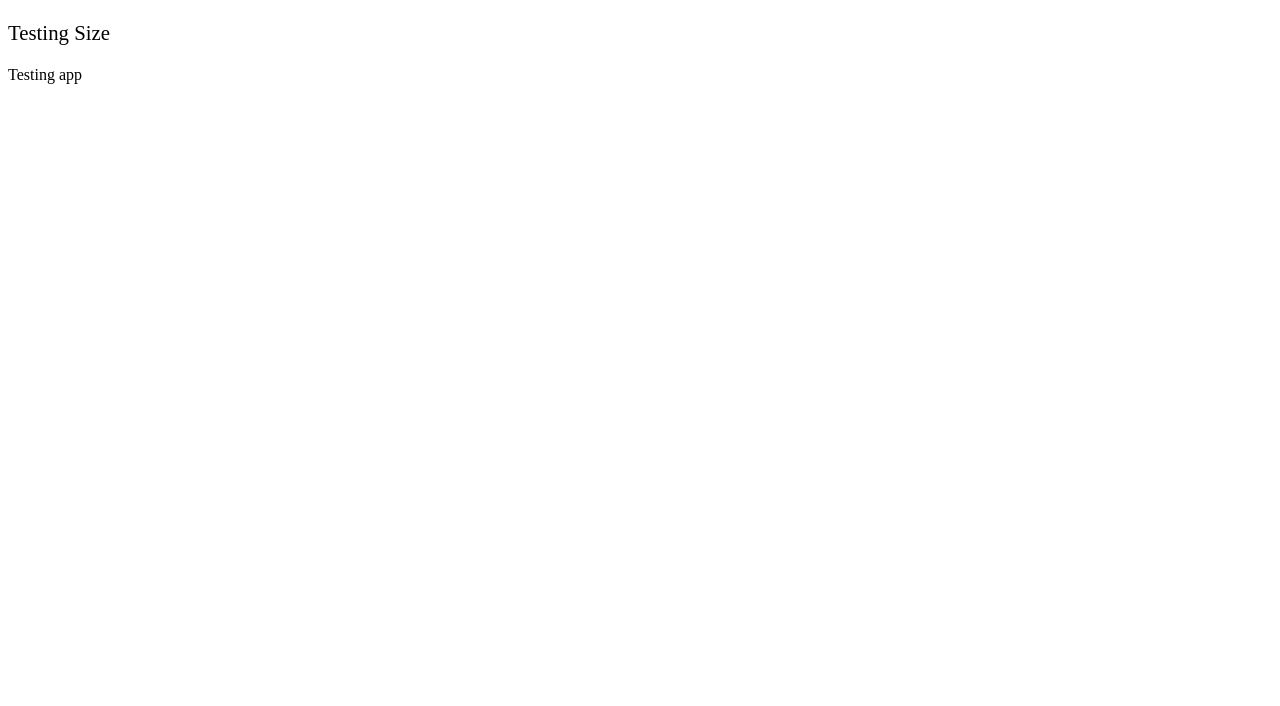
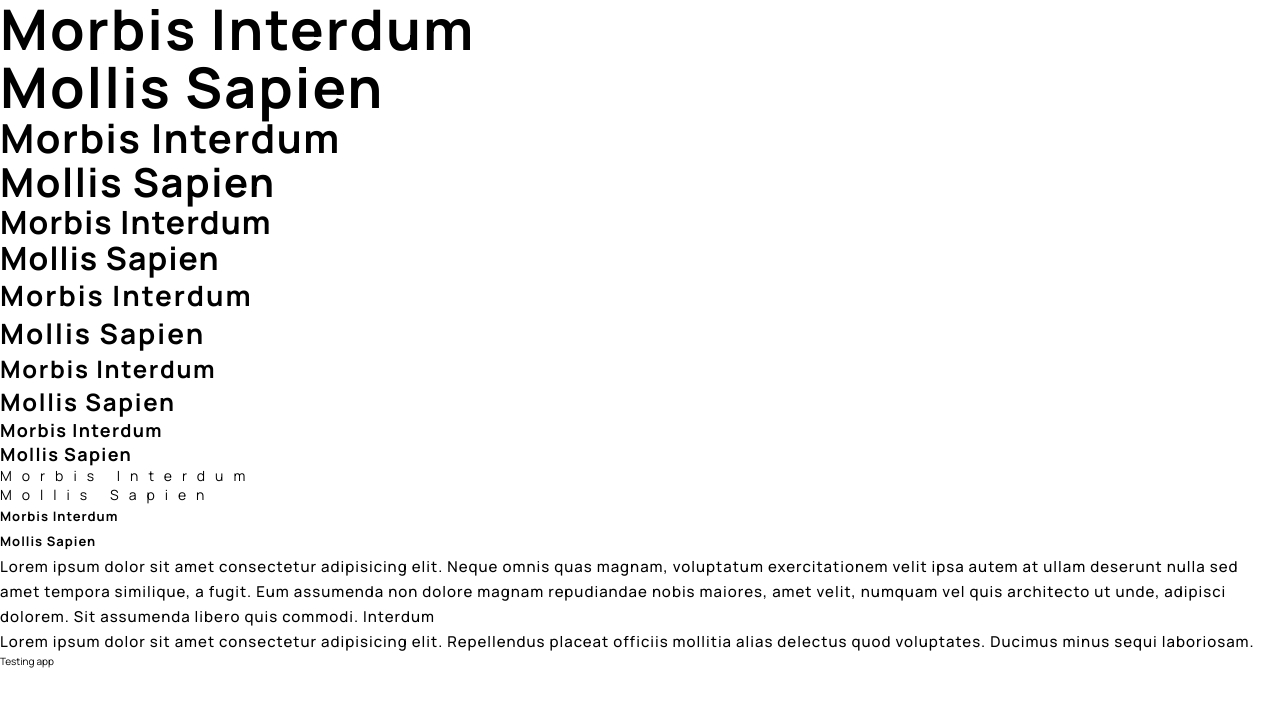
Before and after one commit to MauricioMorenoMorales/FM-16-audiophile-e-comerce, a React (Create React App) app: page / in a window 1280 px wide. Shown: the top 706 px of the page. Built offline with nearby package versions, Linux system fonts and the light colour scheme.

Commit message:
Text atom structure completed

```diff
--- a/public/index.html
+++ b/public/index.html
@@ -1,14 +1,12 @@
 <!DOCTYPE html>
 <html lang="en">
+
 <head>
   <meta charset="utf-8" />
   <link rel="icon" href="%PUBLIC_URL%/favicon.ico" />
   <meta name="viewport" content="width=device-width, initial-scale=1" />
   <meta name="theme-color" content="#000000" />
-    <meta
-      name="description"
-      content="Web site created using create-react-app"
-    />
+  <meta name="description" content="Web site created using create-react-app" />
   <link rel="apple-touch-icon" href="%PUBLIC_URL%/logo192.png" />
   <!--
       manifest.json provides metadata used when your web app is installed on a
@@ -24,8 +22,12 @@
       work correctly both with client-side routing and a non-root public URL.
       Learn how to configure a non-root public URL by running `npm run build`.
     -->
+  <link rel="preconnect" href="https://fonts.googleapis.com">
+  <link rel="preconnect" href="https://fonts.gstatic.com" crossorigin>
+  <link href="https://fonts.googleapis.com/css2?family=Manrope:wght@400;500;700&display=swap" rel="stylesheet">
   <title>React App</title>
 </head>
+
 <body>
   <noscript>You need to enable JavaScript to run this app.</noscript>
   <div id="root"></div>
@@ -40,4 +42,5 @@
       To create a production bundle, use `npm run build` or `yarn build`.
     -->
 </body>
+
 </html>
--- a/src/App.tsx
+++ b/src/App.tsx
@@ -1,9 +1,37 @@
-import Text from './components/atoms/Typography';
+import Text from './components/atoms/Text';
 
 const App = () => {
 	return (
 		<div>
-			<Text size="subTitle">Testing Size</Text>
+			<Text size="h1">Morbis Interdum</Text>
+			<Text size="h1">Mollis Sapien</Text>
+			<Text size="h2">Morbis Interdum</Text>
+			<Text size="h2">Mollis Sapien</Text>
+			<Text size="h3">Morbis Interdum</Text>
+			<Text size="h3">Mollis Sapien</Text>
+			<Text size="h4">Morbis Interdum</Text>
+			<Text size="h4">Mollis Sapien</Text>
+			<Text size="h5">Morbis Interdum</Text>
+			<Text size="h5">Mollis Sapien</Text>
+			<Text size="h6">Morbis Interdum</Text>
+			<Text size="h6">Mollis Sapien</Text>
+			<Text size="overline">Morbis Interdum</Text>
+			<Text size="overline">Mollis Sapien</Text>
+			<Text size="subtitle">Morbis Interdum</Text>
+			<Text size="subtitle">Mollis Sapien</Text>
+			<Text size="p">
+				Lorem ipsum dolor sit amet consectetur adipisicing elit. Neque omnis
+				quas magnam, voluptatum exercitationem velit ipsa autem at ullam
+				deserunt nulla sed amet tempora similique, a fugit. Eum assumenda non
+				dolore magnam repudiandae nobis maiores, amet velit, numquam vel quis
+				architecto ut unde, adipisci dolorem. Sit assumenda libero quis commodi.
+				Interdum
+			</Text>
+			<Text size="p">
+				Lorem ipsum dolor sit amet consectetur adipisicing elit. Repellendus
+				placeat officiis mollitia alias delectus quod voluptates. Ducimus minus
+				sequi laboriosam.
+			</Text>
 			<p>Testing app</p>
 		</div>
 	);
--- /dev/null
+++ b/src/components/atoms/Text.tsx
@@ -0,0 +1,62 @@
+import styled from 'styled-components';
+
+interface fontProps {
+	size: 'h1' | 'h2' | 'h3' | 'h4' | 'h5' | 'h6' | 'overline' | 'subtitle' | 'p';
+	color?: 'light' | 'dark' | 'accent';
+}
+
+const fontSize = {
+	h1: '5.6rem',
+	h2: '4rem',
+	h3: '3.2rem',
+	h4: '2.8rem',
+	h5: '2.4rem',
+	h6: '1.8rem',
+	overline: '1.4rem',
+	subtitle: '1.3rem',
+	p: '1.5rem',
+};
+
+// 700 = bold, 400 = regular
+const fontWeight = {
+	h1: '700',
+	h2: '700',
+	h3: '700',
+	h4: '700',
+	h5: '700',
+	h6: '700',
+	overline: '400',
+	subtitle: '700',
+	p: '500',
+};
+const lineHeight = {
+	h1: '58px',
+	h2: '44px',
+	h3: '36px',
+	h4: '38px',
+	h5: '33px',
+	h6: '24px',
+	overline: '19px',
+	subtitle: '25px',
+	p: '25px',
+};
+const letterSpacing = {
+	h1: '2px',
+	h2: '1.5px',
+	h3: '1.15px',
+	h4: '2px',
+	h5: '1.7px',
+	h6: '1.3px',
+	overline: '10px',
+	subtitle: '1px',
+	p: '1px',
+};
+
+const Text = styled.p<fontProps>`
+	font-size: ${props => fontSize[props.size]};
+	font-weight: ${props => fontWeight[props.size]};
+	line-height: ${props => lineHeight[props.size]};
+	letter-spacing: ${props => letterSpacing[props.size]};
+`;
+
+export default Text;
--- a/src/components/atoms/Typography.tsx
+++ /dev/null
@@ -1,22 +0,0 @@
-import styled from 'styled-components';
-
-const fontSize = {
-	h1: '5.6rem',
-	h2: '4rem',
-	h3: '3.2rem',
-	h4: '2.8rem',
-	h5: '2.4rem',
-	h6: '1.8rem',
-	overline: '1.4rem',
-	subTitle: '1.3rem',
-};
-
-interface fontProps {
-	size: 'h1' | 'h2' | 'h3' | 'h4' | 'h5' | 'h6' | 'overline' | 'subTitle';
-}
-
-const Typography = styled.p<fontProps>`
-	font-size: ${({ size }) => fontSize[size]};
-`;
-
-export default Typography;
--- a/src/index.tsx
+++ b/src/index.tsx
@@ -1,6 +1,7 @@
 import React from 'react';
 import ReactDOM from 'react-dom';
 import App from './App';
+import './styles-reset.css';
 
 ReactDOM.render(
 	<React.StrictMode>
--- a/src/styles-reset.css
+++ b/src/styles-reset.css
@@ -0,0 +1,93 @@
+html,
+body,
+div,
+span,
+applet,
+object,
+iframe,
+h1,
+h2,
+h3,
+h4,
+h5,
+h6,
+p,
+blockquote,
+pre,
+a,
+abbr,
+acronym,
+address,
+big,
+cite,
+code,
+del,
+dfn,
+em,
+img,
+ins,
+kbd,
+q,
+s,
+samp,
+small,
+strike,
+strong,
+sub,
+sup,
+tt,
+var,
+b,
+u,
+i,
+center,
+dl,
+dt,
+dd,
+ol,
+ul,
+li,
+fieldset,
+form,
+label,
+legend,
+table,
+caption,
+tbody,
+tfoot,
+thead,
+tr,
+th,
+td,
+article,
+aside,
+canvas,
+details,
+embed,
+figure,
+figcaption,
+footer,
+header,
+hgroup,
+menu,
+nav,
+output,
+ruby,
+section,
+summary,
+time,
+mark,
+audio,
+video {
+	margin: 0;
+	padding: 0;
+	border: 0;
+	font-size: 100%;
+	font: inherit;
+	vertical-align: baseline;
+}
+
+html {
+	font-size: 62.5%;
+	font-family: 'Manrope', sans-serif;
+}
```
Lines whose indentation alone changed are shown as unchanged.
